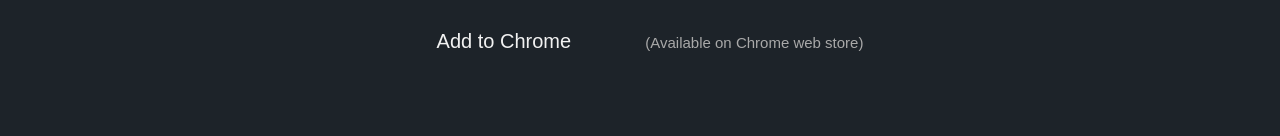
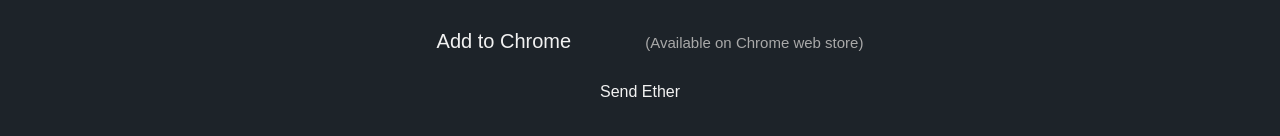
Before and after one commit to radubogdan6466/liwalletxyz, a React (Create React App) app: page / in a window 1280 px wide. Shown: the part 232-368 px from the top of the page. Built offline with nearby package versions, Linux system fonts and the light colour scheme.

Commit message:
add redirect

```diff
--- a/src/pages/Home/Home.js
+++ b/src/pages/Home/Home.js
@@ -52,6 +52,11 @@
           <span className="announce"> (Available on Chrome web store)</span>
         </div>
       </div>
+      <div>
+        <a href="http://localhost:3000/transaction?to=0x123...&amount=10">
+          Send Ether
+        </a>
+      </div>
     </div>
   );
 };
```
Also changed, not shown: 1 other file (tests, documents, lock files or other folders).
